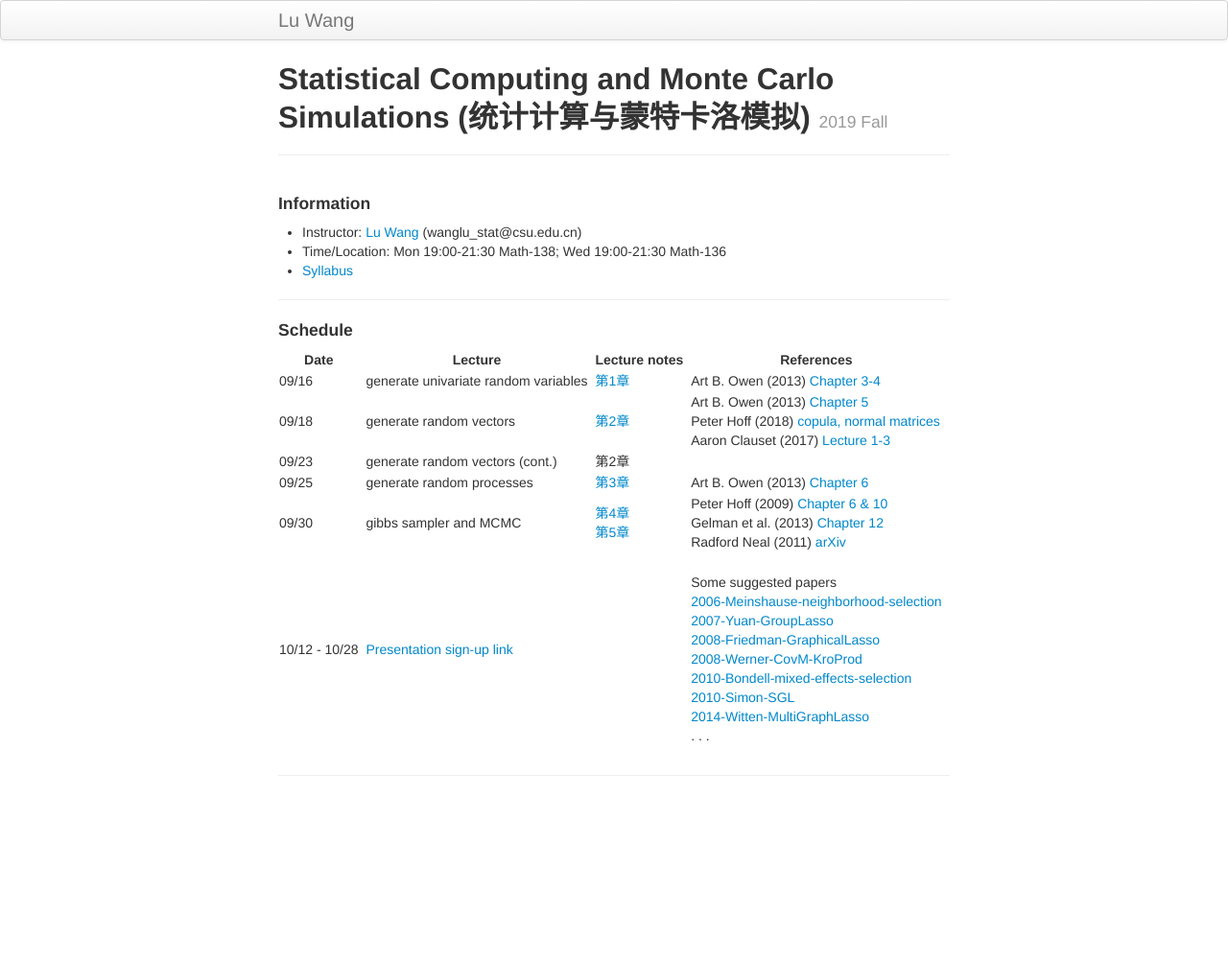
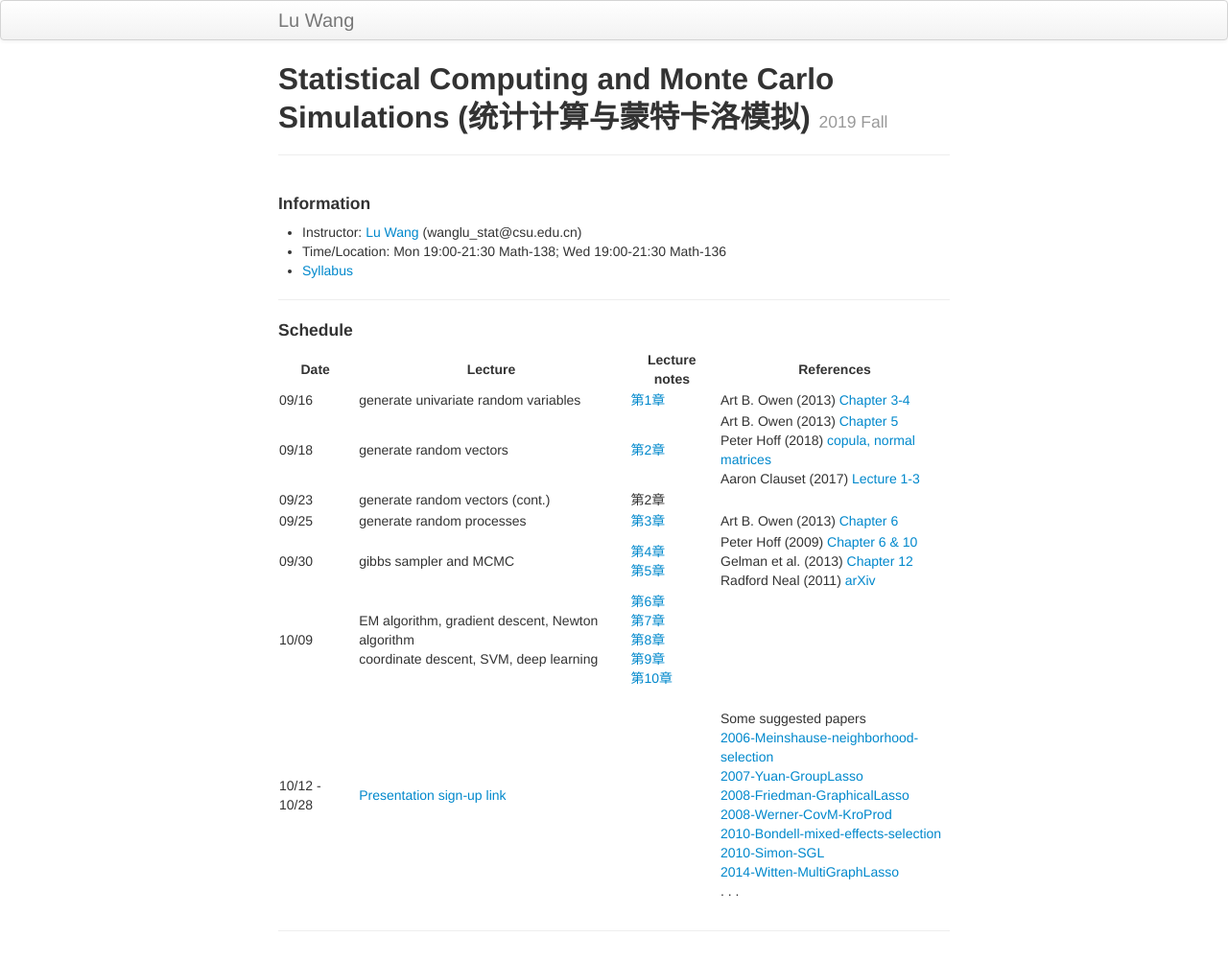
Before and after one commit to wangronglu/StatisticalComputing, a Jekyll site: the page built from index.md, in a window 1280 px wide. Shown: the whole page at 96% size. Built offline with Jekyll 4.4.1, drawn with Linux system fonts in a browser that asks for light colours; before the commit the page ends 900 px from its top, so only the background shows below that.

Commit message:
Update index.md

```diff
--- a/index.md
+++ b/index.md
@@ -20,4 +20,5 @@ description: Course Website
 | 09/23 || generate random vectors (cont.)  || 第2章 ||  |
 | 09/25 || generate random processes  || [第3章](Lectures/generate_process_online.pdf) || Art B. Owen (2013) [Chapter 6](https://statweb.stanford.edu/~owen/mc/) |
 | 09/30 || gibbs sampler and MCMC  || [第4章](Lectures/gibbs_sampler.pdf) <br> [第5章](Lectures/Metropolis-Hastings_online.pdf) || Peter Hoff (2009) [Chapter 6 & 10](https://www.springer.com/gp/book/9780387922997) <br> Gelman et al. (2013) [Chapter 12](https://www.taylorfrancis.com/books/9780429113079) <br> Radford Neal (2011) [arXiv](https://arxiv.org/abs/1206.1901) |
+| 10/09 || EM algorithm, gradient descent, Newton algorithm <br> coordinate descent, SVM, deep learning  || [第6章](Lectures/EM_algorithm.pdf) <br> [第7章](Lectures/gradient_descent.pdf) <br> [第8章](Lectures/newton_raphson.pdf) <br> [第9章](Lectures/coord_descent_online.pdf) <br> [第10章](Lectures/SVM_KKT_online.pdf) ||  |
 | 10/12 - 10/28 ||  [Presentation sign-up link](https://docs.qq.com/sheet/DRHdUU1hIeVB5Z2ln?c=B32A0A0)  ||  || <br> Some suggested papers <br> [2006-Meinshause-neighborhood-selection](Papers/2006-Meinshausen-neighborhood-selection.pdf) <br> [2007-Yuan-GroupLasso](Papers/2007-Yuan-GroupLasso.pdf) <br> [2008-Friedman-GraphicalLasso](Papers/2008-Friedman-GraphicalLasso.pdf) <br> [2008-Werner-CovM-KroProd](Papers/2008-Werner-CovM-KroProd.pdf) <br> [2010-Bondell-mixed-effects-selection](Papers/2010-Bondell-LMMsel.pdf) <br> [2010-Simon-SGL](Papers/2010-Simon-SGLpaper.pdf) <br> [2014-Witten-MultiGraphLasso](Papers/2014-Witten-TwoGaussNet.pdf) <br> . . . |
```
